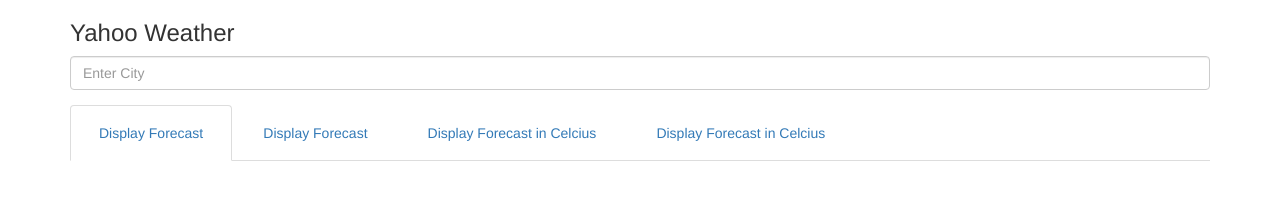
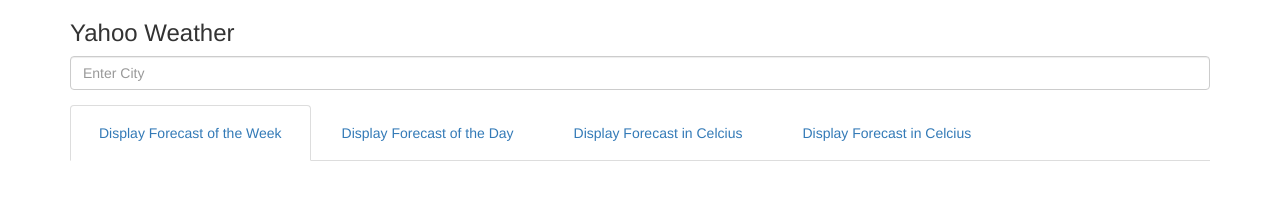
Before and after one commit to yshin4/YahooWeatherAPI-WebDev, a website: page index.html in a window 1280 px wide. Drawn offline with nearby package versions, Linux system fonts and the light colour scheme.

Commit message:
changed layout

```diff
--- a/index.html
+++ b/index.html
@@ -11,6 +11,7 @@
   </head>
   <body>
     <div class="container">
+
       <div class="row">
         <div class="col-xs-12"><h3>Yahoo Weather</h3></div>
       </div>
@@ -21,16 +22,20 @@
             <input id="city" type="text" class="form-control" placeholder="Enter City" required>
           </div>
           <ul class="nav nav-tabs">
-          <li class="active"><a href="#"><button id="search-button1" type="submit" class="btn btn-link">Display Forecast</button></a></li>
-          <li><a href="#"><button id="search-button" type="submit" class="btn btn-link">Display Forecast</button></a></li>
-          <li><a href="#"><button id="search-buttons" type="submit" class="btn btn-link">Display Forecast in Celcius</button></a></li>
-          <li><a href="#"><button id="search-button2" type="submit" class="btn btn-link">Display Forecast in Celcius</button></a></li>
-        </ul>
+            <li class="active"><a href="#"><button id="search-button1" type="submit" class="btn btn-link">Display Forecast of the Week</button></a></li>
+            <li><a href="#"><button id="search-button" type="submit" class="btn btn-link">Display Forecast of the Day</button></a></li>
+            <li><a href="#"><button id="search-buttons" type="submit" class="btn btn-link">Display Forecast in Celcius</button></a></li>
+            <li><a href="#"><button id="search-button2" type="submit" class="btn btn-link">Display Forecast in Celcius</button></a></li>
+          </ul>
+          <div class="tab-content">
+            <div id="week" class="tab-pane fade in active">
+              <div class = "result-container">
+              </div>
+            </div>
+
         </form>
       </div>
 
-      <div class="result-container">
-      </div>
     </div>
 
     <script src="https://code.jquery.com/jquery-1.11.3.min.js"></script>
```
